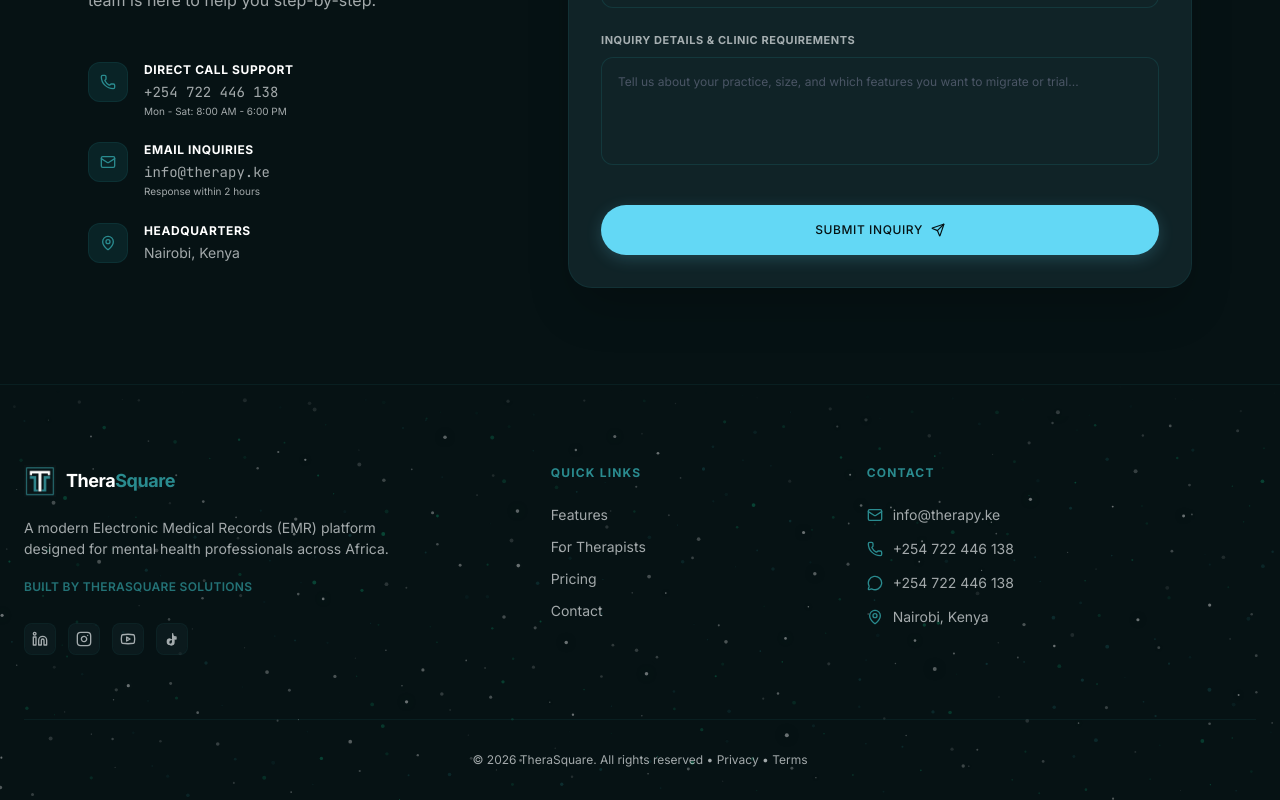
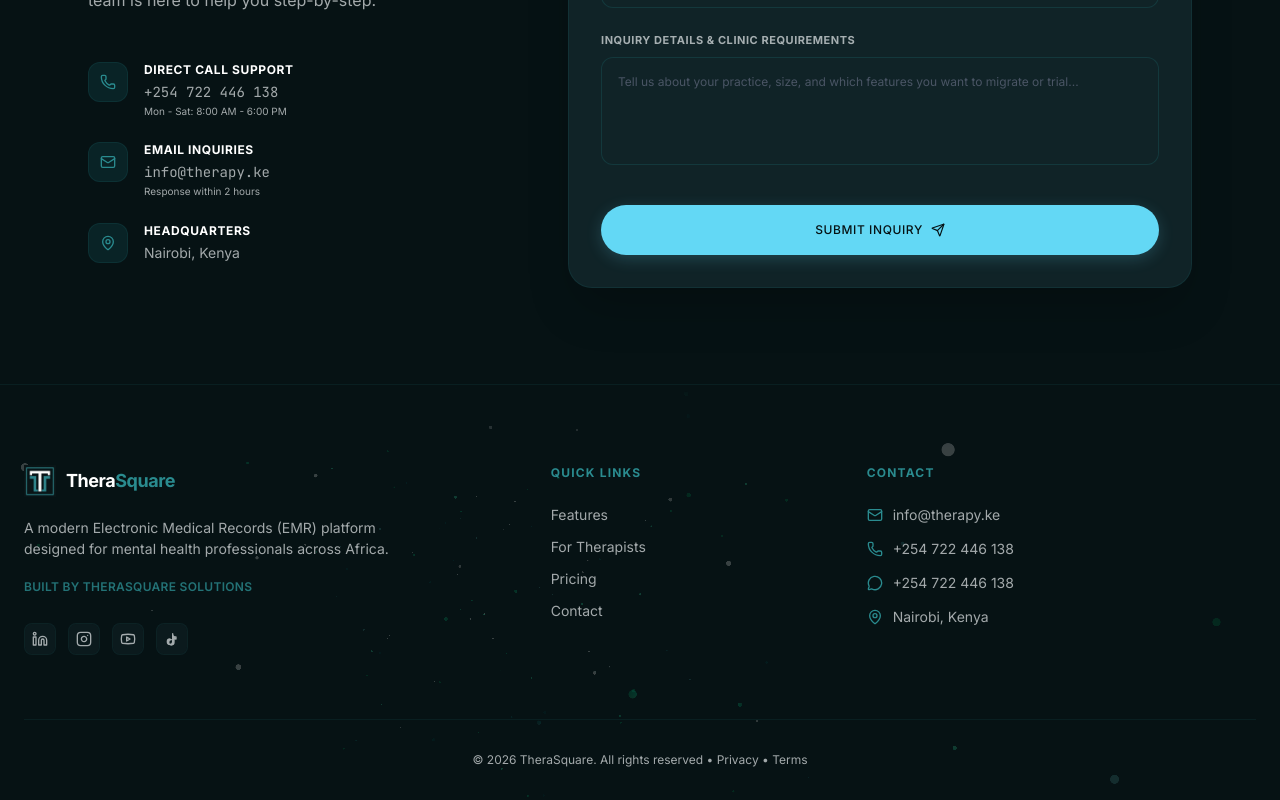
Before and after one commit to WanyekiTech/TheraSquareWebsite_CloudFlare, a React (Vite) app: page /contact in a window 1280 px wide. Shown: the part 407-1207 px from the top of the page. Built offline with nearby package versions, Linux system fonts and the light colour scheme.

Commit message:
Revert PlatformPreview and Footer backgrounds to use Particles

```diff
--- a/src/components/home/PlatformPreview.tsx
+++ b/src/components/home/PlatformPreview.tsx
@@ -18,7 +18,7 @@ import {
   Activity,
   Home
 } from "lucide-react";
-import { SectionDivider, StaticStardust } from "@components/ui";
+import { SectionDivider, Particles } from "@components/ui";
 
 export const PlatformPreview = () => {
   const [selectedDay, setSelectedDay] = useState<number>(18);
@@ -723,10 +723,12 @@ export const PlatformPreview = () => {
       {/* Dynamic Brand Spotlight & Grid Floor */}
       <div className="absolute inset-0 bg-[radial-gradient(ellipse_at_center,rgba(29,107,110,0.4)_0%,rgba(7,5,18,0)_70%)] pointer-events-none" />
 
-      {/* Frozen Stardust Texture Backdrop */}
+      {/* Animated Particles Backdrop */}
       <div className="absolute inset-0 z-0 pointer-events-none" style={{ maskImage: 'linear-gradient(to bottom, transparent 0%, black 15%, black 65%, transparent 68%)', WebkitMaskImage: 'linear-gradient(to bottom, transparent 0%, black 15%, black 65%, transparent 68%)' }}>
-        <StaticStardust
-          count={500}
+        <Particles
+          particleCount={250}
+          speed={0.05}
+          alphaParticles={true}
           className="opacity-40"
         />
       </div>
--- a/src/components/layout/Footer.tsx
+++ b/src/components/layout/Footer.tsx
@@ -1,16 +1,18 @@
 import { Link } from "react-router-dom";
 import { MessageSquare, MessageCircle, Linkedin, Instagram, Youtube, Phone, Mail, MapPin } from "lucide-react";
-import { Logo, StaticStardust } from "@components/ui";
+import { Logo, Particles } from "@components/ui";
 
 export const Footer = () => {
   const currentYear = new Date().getFullYear();
 
   return (
     <footer className="bg-background pt-20 pb-8 border-t border-brand/15 relative z-10 text-left overflow-hidden">
-      {/* Frozen Stardust Texture Backdrop */}
+      {/* Animated Particles Backdrop */}
       <div className="absolute inset-0 z-0 pointer-events-none" style={{ maskImage: 'linear-gradient(to bottom, transparent 0%, black 15%, black 100%)', WebkitMaskImage: 'linear-gradient(to bottom, transparent 0%, black 15%, black 100%)' }}>
-        <StaticStardust
-          count={500}
+        <Particles
+          particleCount={250}
+          speed={0.05}
+          alphaParticles={true}
           className="opacity-40"
         />
       </div>
```
